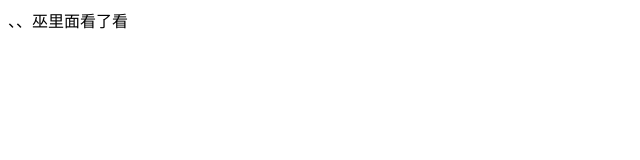
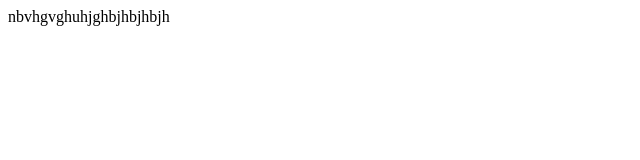
Before and after one commit to wuzhaojun520/OA, a plain HTML site: page index.html in a window 1280 px wide. Shown: the whole page, without its empty margins (0-640 px from the left). Drawn offline with Linux system fonts and the light colour scheme.

Commit message:
fsdfdsfds

```diff
--- a/index.html
+++ b/index.html
@@ -5,6 +5,6 @@
     <title></title>
 </head>
 <body>
-、、巫里面看了看
+nbvhgvghuhjghbjhbjhbjh
 </body>
 </html>
```
